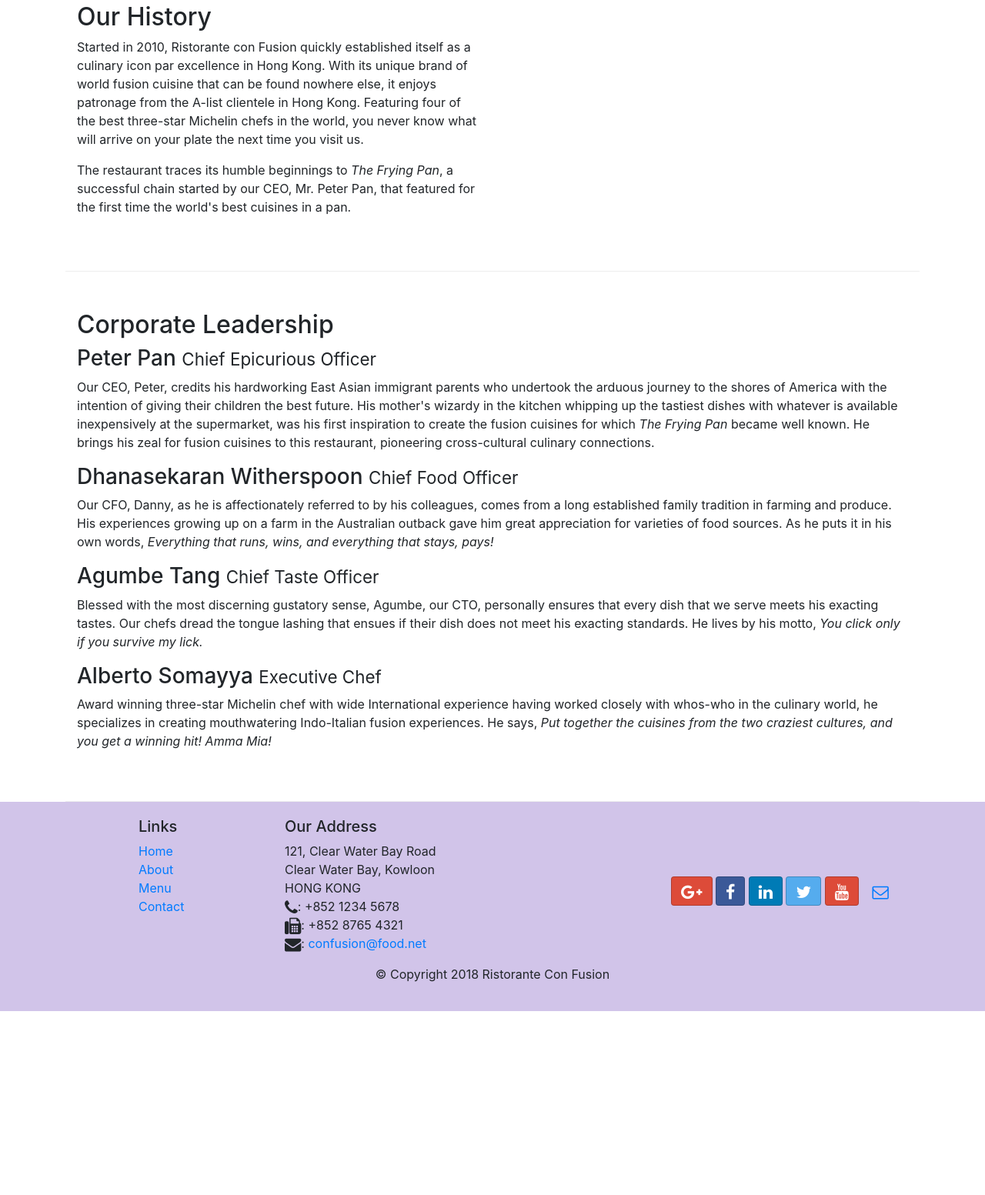
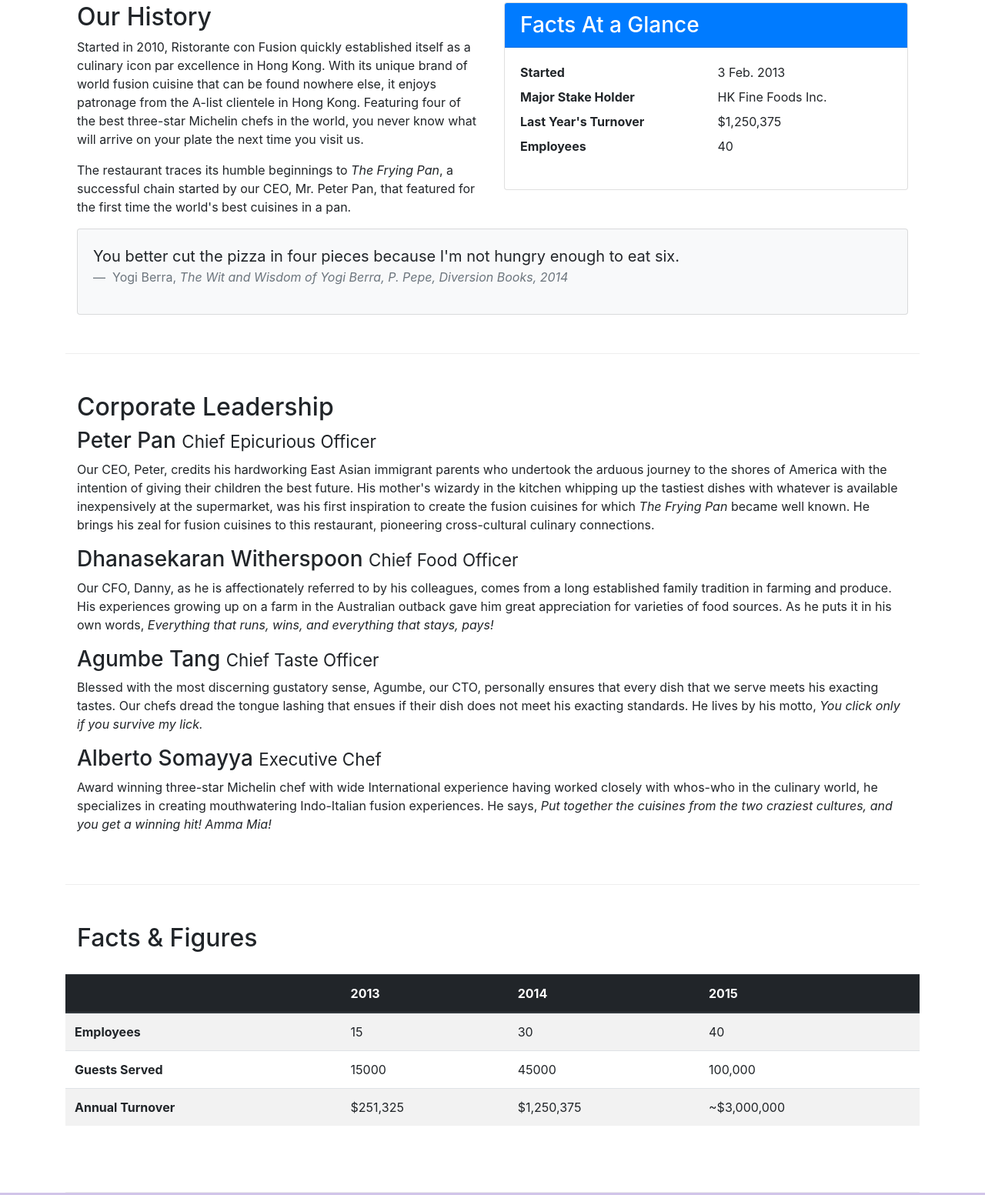
Before and after one commit to abkenov/Bootstrap-test, a website: page Bootstrap4/conFusion/aboutus.html in a window 1280 px wide. Shown: the part 512-2065 px from the top of the page at 77% size. Before the commit the page ends 1826 px from the top, so only its background shows below. Drawn offline with nearby package versions, Linux system fonts and the light colour scheme.

Commit message:
Tables and Cards

```diff
--- a/Bootstrap4/conFusion/aboutus.html
+++ b/Bootstrap4/conFusion/aboutus.html
@@ -72,7 +72,35 @@
                 <p>Started in 2010, Ristorante con Fusion quickly established itself as a culinary icon par excellence in Hong Kong. With its unique brand of world fusion cuisine that can be found nowhere else, it enjoys patronage from the A-list clientele in Hong Kong.  Featuring four of the best three-star Michelin chefs in the world, you never know what will arrive on your plate the next time you visit us.</p>
                 <p>The restaurant traces its humble beginnings to <em>The Frying Pan</em>, a successful chain started by our CEO, Mr. Peter Pan, that featured for the first time the world's best cuisines in a pan.</p>
             </div>
-            <div class="col col-sm">
+            <div class="col-sm">
+                <div class="card">
+                    <h3 class="card-header bg-primary text-white">
+                        Facts At a Glance
+                    </h3>
+                    <div class="card-body">
+                        <dl class="row">
+                            <dt class="col-6">Started</dt>
+                            <dd class="col-6">3 Feb. 2013</dd>
+                            <dt class="col-6">Major Stake Holder</dt>
+                            <dd class="col-6">HK Fine Foods Inc.</dd>
+                            <dt class="col-6">Last Year's Turnover</dt>
+                            <dd class="col-6">$1,250,375</dd>
+                            <dt class="col-6">Employees</dt>
+                            <dd class="col-6">40</dd>
+                        </dl>
+                    </div>
+                </div>
+            </div>
+            <div class="col-12">
+                <div class="card card-body bg-light">
+                    <blockquote class="blockquote">
+                        <p class="mb-0">You better cut the pizza in four pieces because I'm not hungry enough to eat six.</p>
+                        <footer class="blockquote-footer">
+                            Yogi Berra,
+                            <cite title="Source Title">The Wit and Wisdom of Yogi Berra, P. Pepe, Diversion Books, 2014</cite>
+                        </footer>
+                    </blockquote>
+                </div>
             </div>
         </div>
 
@@ -89,6 +117,43 @@
                 <h3>Alberto Somayya <small>Executive Chef</small></h3>
                 <p class="d-none d-sm-block">Award winning three-star Michelin chef with wide International experience having worked closely with whos-who in the culinary world, he specializes in creating mouthwatering Indo-Italian fusion experiences. He says, <em>Put together the cuisines from the two craziest cultures, and you get a winning hit! Amma Mia!</em></p>
             </div>
+       </div>
+       <div class="row row-content">
+           <div class="col-12 col-sm-9">
+                <h2>Facts &amp; Figures</h2>
+           </div>
+           <div class="table-responsive">
+               <table class="table table-striped">
+                   <thead class="thead-dark">
+                       <tr>
+                           <th>&nbsp;</th>
+                           <th>2013</th>
+                           <th>2014</th>
+                           <th>2015</th>
+                       </tr>
+                   </thead>
+                   <tbody>
+                       <tr>
+                           <th>Employees</th>
+                           <td>15</td>
+                           <td>30</td>
+                           <td>40</td>
+                       </tr>
+                       <tr>
+                           <th>Guests Served</th>
+                           <td>15000</td>
+                           <td>45000</td>
+                           <td>100,000</td>
+                       </tr>
+                       <tr>
+                           <th>Annual Turnover</th>
+                           <td>$251,325</td>
+                           <td>$1,250,375</td>
+                           <td>~$3,000,000</td>
+                       </tr>
+                   </tbody>
+               </table>
+           </div>
        </div>
 
     </div>
```
